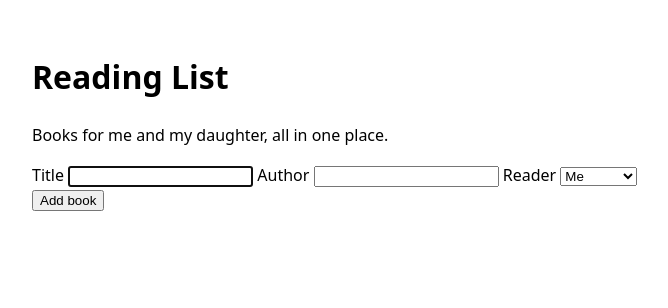
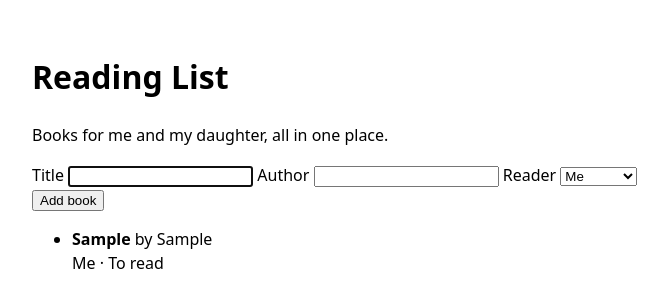
Before and after one commit to mionap-prog/reading-list, a plain HTML site: page index.html in a window 1280 px wide. Both pictures are taken after typing "Sample", "Sample" into the empty fields and a click on the button "Add book". Shown: the whole page, without its empty margins (288-956 px from the left). Drawn offline with Linux system fonts and the light colour scheme.

Commit message:
Render book list with textContent (plan step 3)
Co-Authored-By: Claude Sonnet 5.5 <noreply@anthropic.com>

```diff
--- a/app.js
+++ b/app.js
@@ -28,8 +28,51 @@ function saveBooks(list) {
 // The single in-memory list of books.
 let books = loadBooks();
 
-// Draws the book list on the page. Filled in by later steps.
-function render() {}
+const bookList = document.getElementById("book-list");
+
+const READER_LABELS = { me: "Me", daughter: "Daughter" };
+const STATUS_LABELS = {
+  "to-read": "To read",
+  "reading": "Reading",
+  "finished": "Finished"
+};
+
+// Draws the book list on the page. Typed text is always set with textContent.
+function render() {
+  bookList.replaceChildren();
+
+  if (books.length === 0) {
+    const empty = document.createElement("li");
+    empty.className = "empty";
+    empty.textContent = "No books yet. Add your first one above.";
+    bookList.appendChild(empty);
+    return;
+  }
+
+  books.forEach(function (book) {
+    const item = document.createElement("li");
+    item.className = "book";
+
+    const title = document.createElement("strong");
+    title.textContent = book.title;
+    item.appendChild(title);
+
+    if (book.author) {
+      const author = document.createElement("span");
+      author.textContent = " by " + book.author;
+      item.appendChild(author);
+    }
+
+    const details = document.createElement("div");
+    details.className = "details";
+    details.textContent =
+      (READER_LABELS[book.reader] || book.reader) + " · " +
+      (STATUS_LABELS[book.status] || book.status);
+    item.appendChild(details);
+
+    bookList.appendChild(item);
+  });
+}
 
 const addForm = document.getElementById("add-form");
 const titleInput = document.getElementById("title");
--- a/index.html
+++ b/index.html
@@ -26,6 +26,8 @@
 
       <button type="submit">Add book</button>
     </form>
+
+    <ul id="book-list"></ul>
   </main>
   <script src="app.js"></script>
 </body>
```
